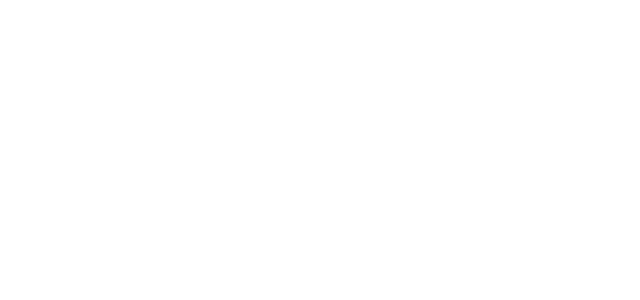
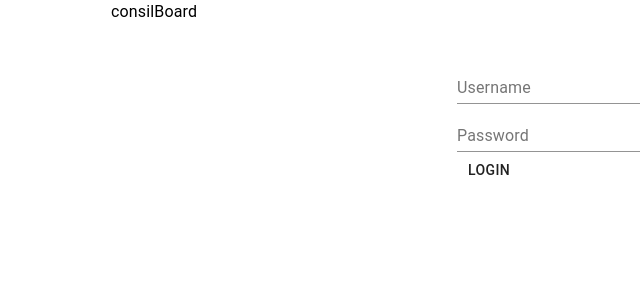
Before and after one commit to JanRiefling/consilBoard, a React (Create React App) app in the folder consilboard-frontend/: page / in a window 1280 px wide. Shown: the top 300 px of the page, without its empty margins (73-713 px from the left). Built offline with nearby package versions, Linux system fonts and the light colour scheme.

Commit message:
Add headline app.js

```diff
--- a/consilboard-frontend/src/App.js
+++ b/consilboard-frontend/src/App.js
@@ -7,6 +7,7 @@ import UserContextProvider, {
 import { UserDispatchContext } from './context/user/UserContext';
 import { getDecodedJWTToken, isJWTTokenValid } from './utils/jwt-utils';
 import { Container } from '@material-ui/core';
+import Typography from "@material-ui/core/Typography";
 
 function Navigation() {
     const dispatch = useContext(UserDispatchContext);
@@ -21,7 +22,8 @@ function Navigation() {
         <BrowserRouter>
             <Container maxWidth={'md'} component="main">
                 <Switch>
-                    <Route path="/login" exact>
+                    <Route path="/" exact>
+                        <Typography>consilBoard</Typography>
                         <LoginPage />
                     </Route>
                 </Switch>
```
